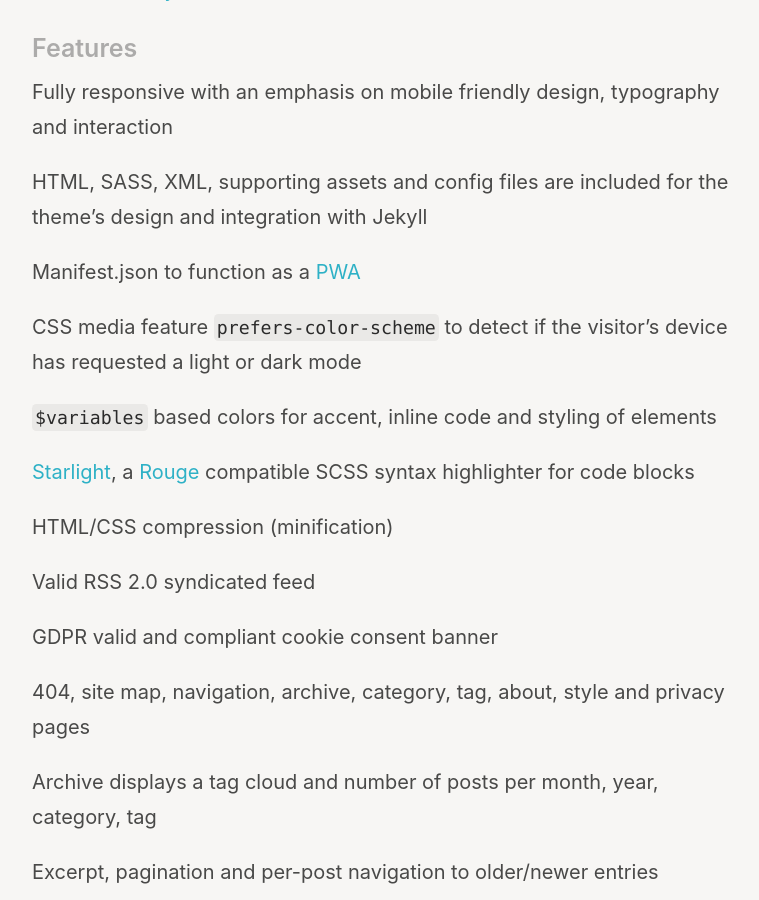
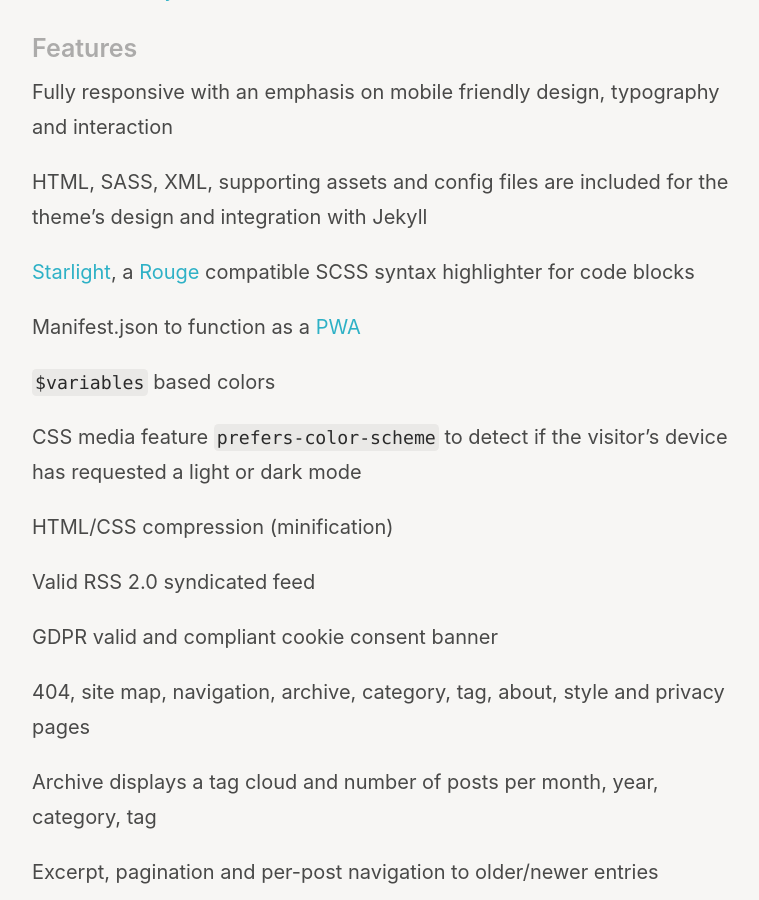
Before and after one commit to wertercatt/tooters, a Jekyll site: the page built from quattle.md, in a window 1280 px wide and 900 px high, scrolled down 569 px. Shown: the whole window, without its empty margins (258-1017 px from the left). Built offline with Jekyll 4.4.1, drawn with Linux system fonts in a browser that asks for light colours.

Commit message:
Moved things around

```diff
--- a/quattle.md
+++ b/quattle.md
@@ -20,13 +20,13 @@ Fully responsive with an emphasis on mobile friendly design, typography and inte
 
 HTML, SASS, XML, supporting assets and config files are included for the theme's design and integration with Jekyll
 
+[Starlight](https://github.com/victorwynne/starlight), a [Rouge](https://github.com/rouge-ruby/rouge) compatible SCSS syntax highlighter for code blocks
+
 Manifest.json to function as a [PWA](https://developer.mozilla.org/en-US/docs/Web/Progressive_web_apps)
 
+`$variables` based colors
+
 CSS media feature `prefers-color-scheme` to detect if the visitor’s device has requested a light or dark mode
-
-`$variables` based colors for accent, inline code and styling of elements
-
-[Starlight](https://github.com/victorwynne/starlight), a [Rouge](https://github.com/rouge-ruby/rouge) compatible SCSS syntax highlighter for code blocks
 
 HTML/CSS compression (minification)
 
```
